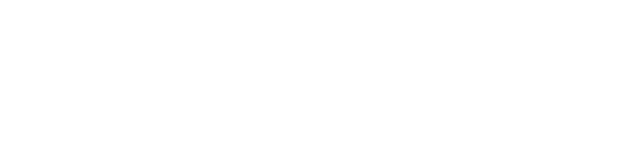
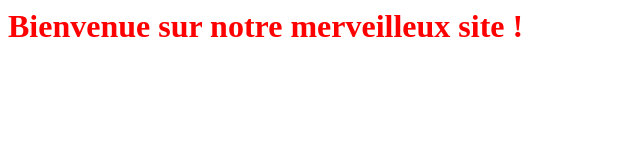
Before and after one commit to MrStanDu33/GitRP, a plain HTML site: page index.html in a window 1280 px wide. Shown: the whole page, without its empty margins (0-640 px from the left). Drawn offline with Linux system fonts and the light colour scheme.

Commit message:
added title and style.css

```diff
--- a/index.html
+++ b/index.html
@@ -4,9 +4,10 @@
     <meta charset="UTF-8">
     <meta name="viewport" content="width=device-width, initial-scale=1.0">
     <meta http-equiv="X-UA-Compatible" content="ie=edge">
+    <link rel="stylesheet" href=style.css />
     <title>Document</title>
 </head>
 <body>
-
+    <h1>Bienvenue sur notre merveilleux site !</h1>
 </body>
 </html>
--- /dev/null
+++ b/style.css
@@ -0,0 +1,4 @@
+h1{
+    color: red;
+    margin: 0 auto;
+}
```
